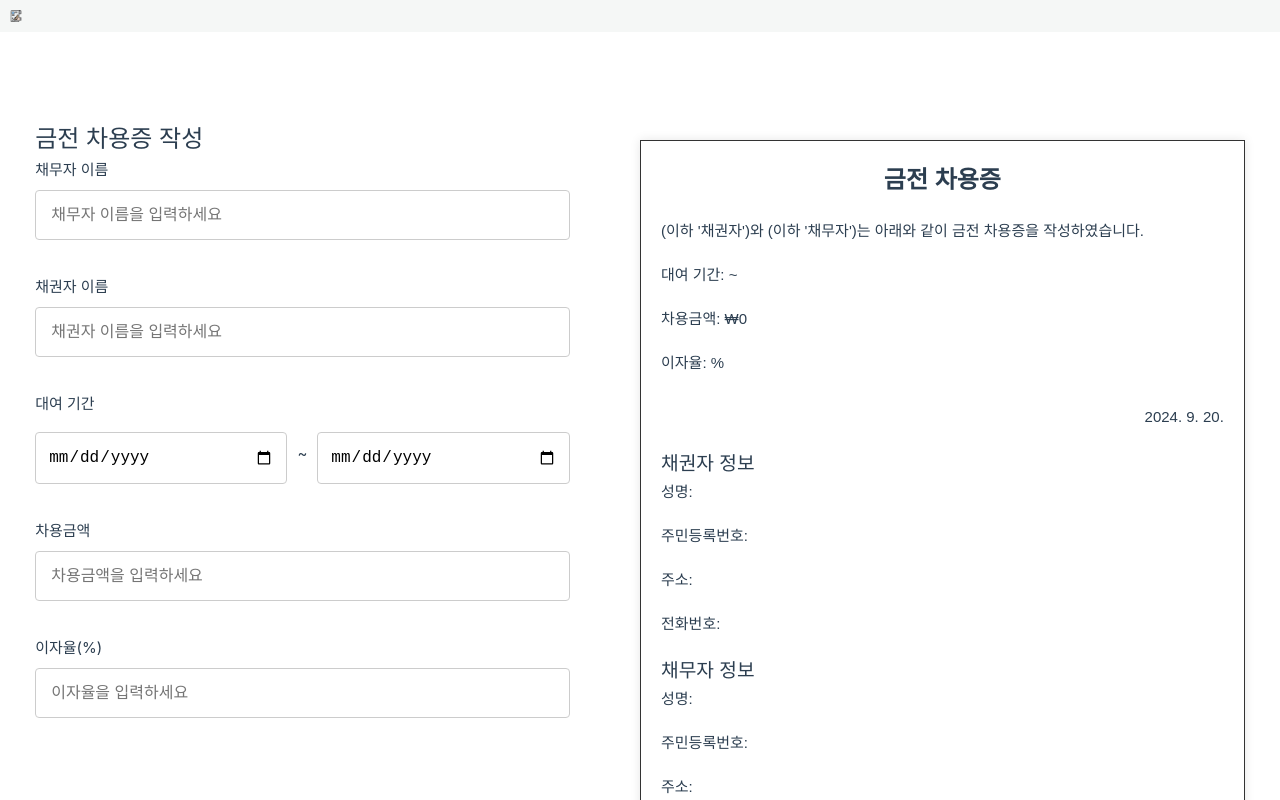
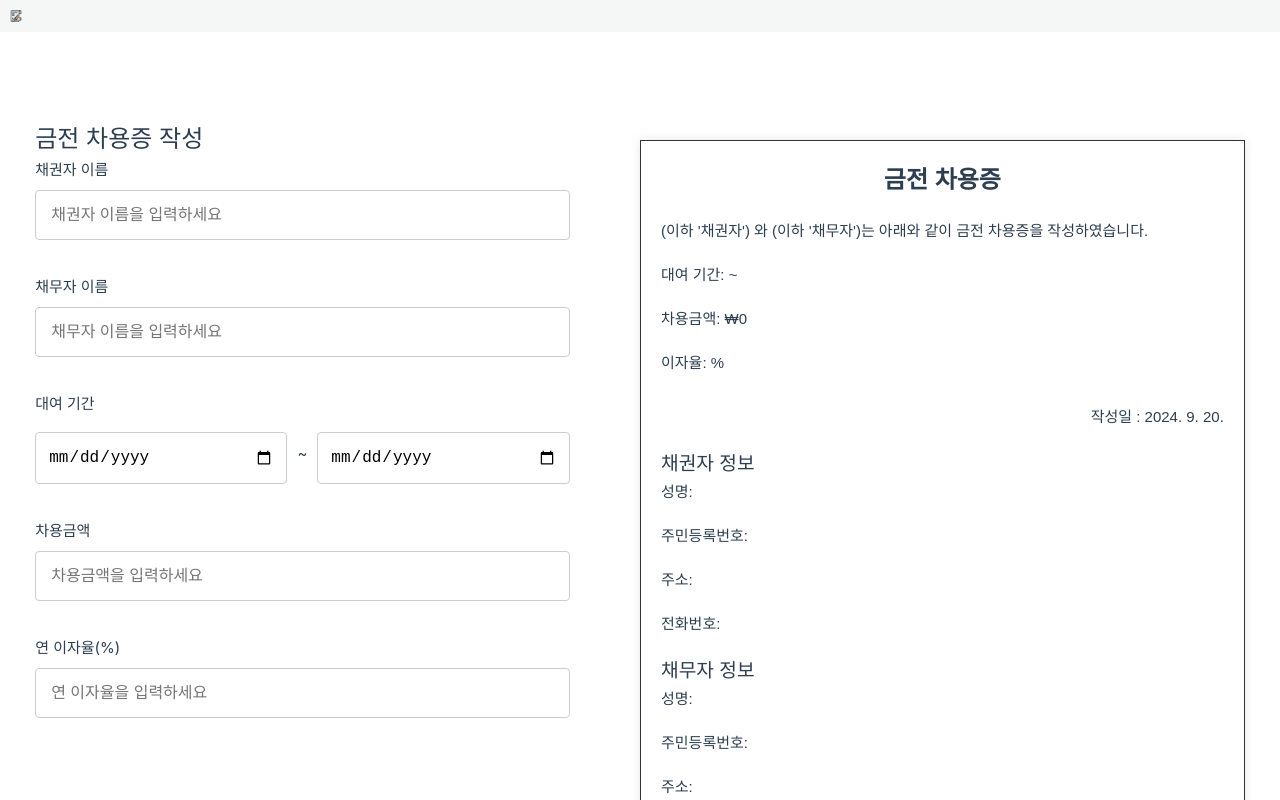
Before and after one commit to castela0119/all_docs, a Vue app in the folder vue-project/: page /borrow-document in a window 1280 px wide. Shown: the top 800 px of the page. Built offline with nearby package versions, Linux system fonts and the light colour scheme; some icons are missing; what quasar would draw is missing.

Commit message:
feat : handleInput 함수 적용

```diff
--- a/vue-project/src/views/BorrowDocument.vue
+++ b/vue-project/src/views/BorrowDocument.vue
@@ -3,15 +3,26 @@
     <!-- 왼쪽 입력 폼 (스크롤 가능, 스크롤바 숨김) -->
     <div class="form-section">
       <h2>금전 차용증 작성</h2>
-      <div class="form-group">
-        <label>채무자 이름</label>
-        <input v-model="borrowerName" type="text" placeholder="채무자 이름을 입력하세요" />
-      </div>
 
       <!-- 추가 입력 필드 -->
       <div class="form-group">
         <label>채권자 이름</label>
-        <input v-model="lenderName" type="text" placeholder="채권자 이름을 입력하세요" />
+        <input
+          v-model="lenderName"
+          @input="handleInput1"
+          type="text"
+          placeholder="채권자 이름을 입력하세요"
+        />
+      </div>
+
+      <div class="form-group">
+        <label>채무자 이름</label>
+        <input
+          :value="borrowerName"
+          @input="handleInput2"
+          type="text"
+          placeholder="채무자 이름을 입력하세요"
+        />
       </div>
 
       <!-- 대여기간 입력 필드 (시작 날짜와 끝 날짜 추가) -->
@@ -30,16 +41,12 @@
       </div>
 
       <div class="form-group">
-        <label>이자율(%)</label>
-        <input v-model="interestRate" type="number" placeholder="이자율을 입력하세요" />
+        <label>연 이자율(%)</label>
+        <input v-model="interestRate" type="number" placeholder="연 이자율을 입력하세요" />
       </div>
 
       <!-- 추가 입력 필드들 -->
       <h3>채권자 상세 정보</h3>
-      <div class="form-group">
-        <label>채권자 성명</label>
-        <input v-model="lenderNameDetail" type="text" placeholder="성명을 입력하세요" />
-      </div>
       <div class="form-group">
         <label>채권자 주민등록번호</label>
         <input v-model="lenderIdNumber" type="text" placeholder="주민등록번호를 입력하세요" />
@@ -55,15 +62,11 @@
 
       <h3>채무자 상세 정보</h3>
       <div class="form-group">
-        <label>채무자 성명</label>
-        <input v-model="borrowerNameDetail" type="text" placeholder="성명을 입력하세요" />
-      </div>
-      <div class="form-group">
         <label>채무자 주민등록번호</label>
         <input v-model="borrowerIdNumber" type="text" placeholder="주민등록번호를 입력하세요" />
       </div>
       <div class="form-group">
-        <label>채무자 주소</label>
+        <label>채무자 주소 (등본상 주소)</label>
         <input v-model="borrowerAddress" type="text" placeholder="주소를 입력하세요" />
       </div>
       <div class="form-group">
@@ -77,7 +80,7 @@
       <div class="a4-paper">
         <h2 class="title">금전 차용증</h2>
         <p>
-          {{ lenderName }}(이하 '채권자')와 {{ borrowerName }}(이하 '채무자')는 아래와 같이 금전
+          {{ lenderName }}(이하 '채권자') 와 {{ borrowerName }}(이하 '채무자')는 아래와 같이 금전
           차용증을 작성하였습니다.
         </p>
         <ul>
@@ -85,18 +88,18 @@
           <li>차용금액: {{ formattedLoanAmount }}</li>
           <li>이자율: {{ interestRate }}%</li>
         </ul>
-        <p class="date">{{ currentDate }}</p>
+        <p class="date">작성일 : {{ currentDate }}</p>
 
         <h3>채권자 정보</h3>
         <ul>
-          <li>성명: {{ lenderNameDetail }}</li>
+          <li>성명: {{ lenderName }}</li>
           <li>주민등록번호: {{ lenderIdNumber }}</li>
           <li>주소: {{ lenderAddress }}</li>
           <li>전화번호: {{ lenderPhoneNumber }}</li>
         </ul>
         <h3>채무자 정보</h3>
         <ul>
-          <li>성명: {{ borrowerNameDetail }}</li>
+          <li>성명: {{ borrowerName }}</li>
           <li>주민등록번호: {{ borrowerIdNumber }}</li>
           <li>주소: {{ borrowerAddress }}</li>
           <li>전화번호: {{ borrowerPhoneNumber }}</li>
@@ -119,13 +122,13 @@ const interestRate = ref('')
 const currentDate = new Date().toLocaleDateString('ko-KR')
 
 // 채권자 정보
-const lenderNameDetail = ref('')
+// const lenderNameDetail = ref('')
 const lenderIdNumber = ref('')
 const lenderAddress = ref('')
 const lenderPhoneNumber = ref('')
 
 // 채무자 정보
-const borrowerNameDetail = ref('')
+// const borrowerNameDetail = ref('')
 const borrowerIdNumber = ref('')
 const borrowerAddress = ref('')
 const borrowerPhoneNumber = ref('')
@@ -136,6 +139,14 @@ const formattedLoanAmount = computed(() => {
     loanAmount.value
   )
 })
+
+const handleInput1 = (event) => {
+  lenderName.value = event.target.value
+}
+
+const handleInput2 = (event) => {
+  borrowerName.value = event.target.value
+}
 </script>
 
 <style scoped>
```
